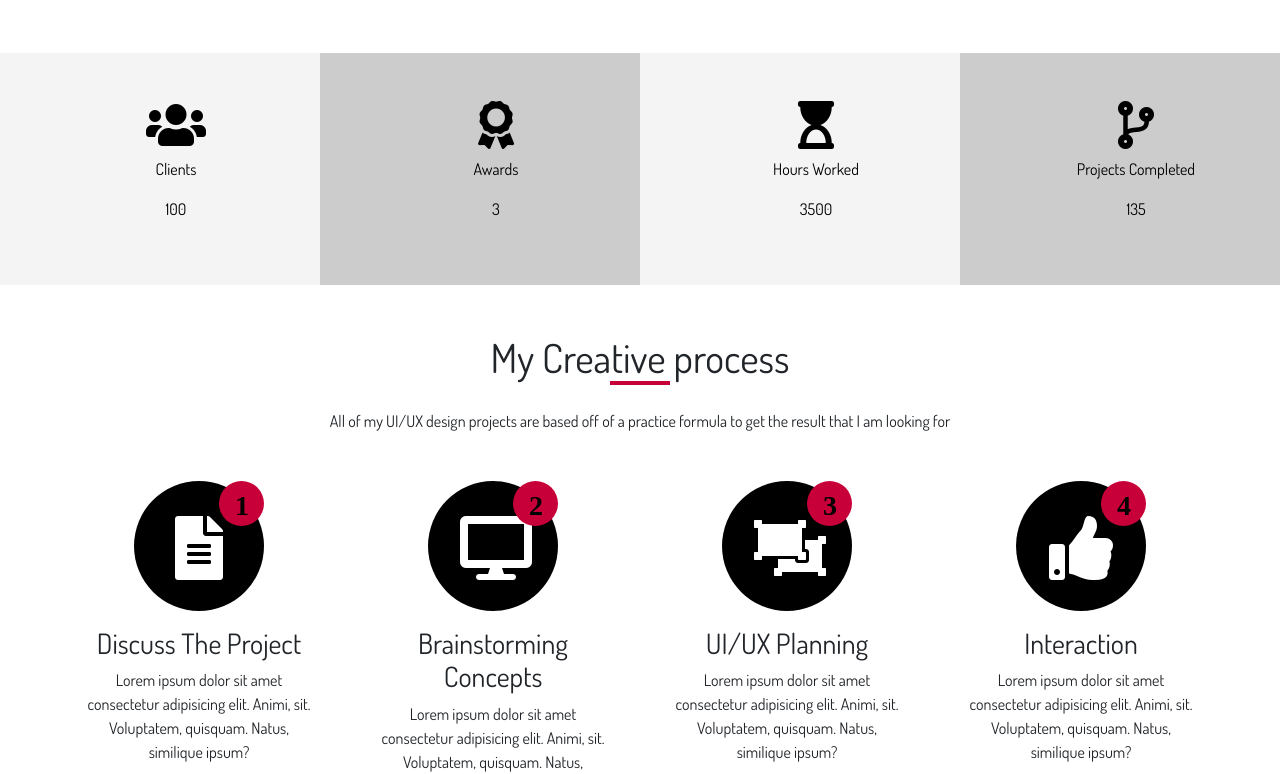
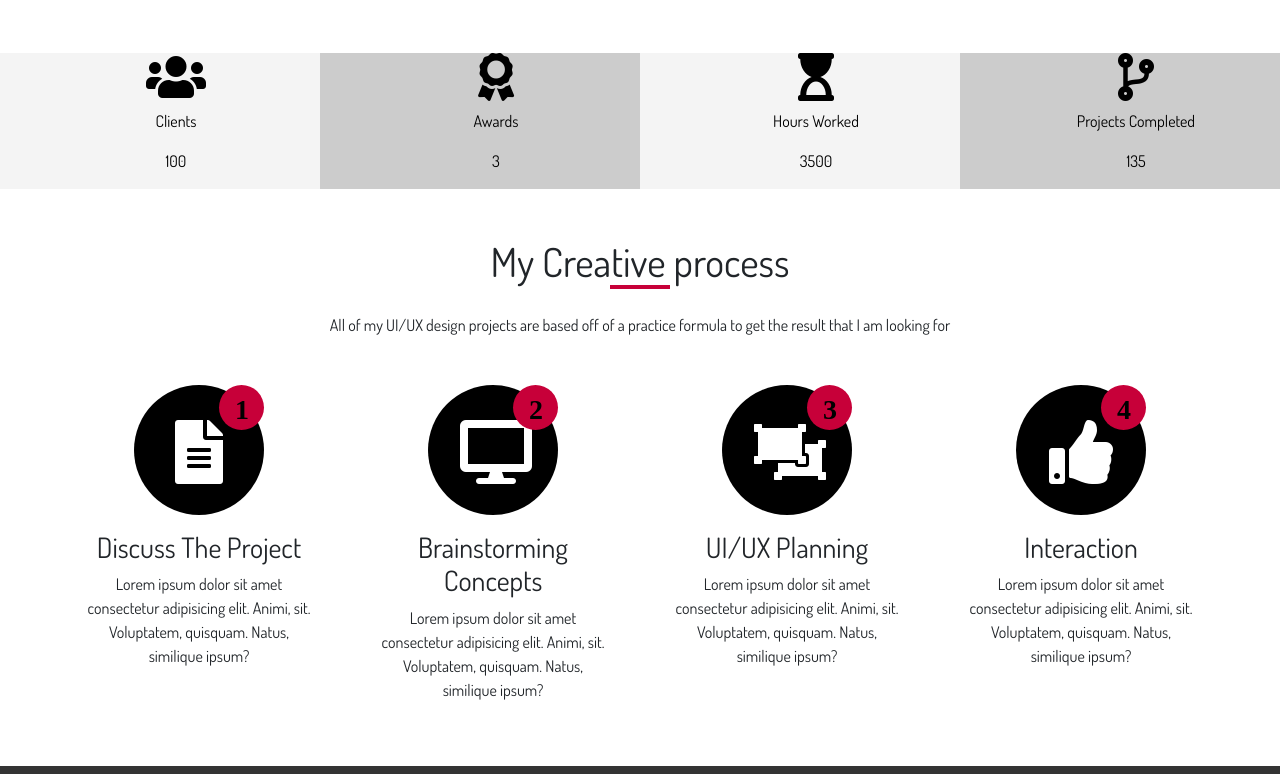
Before and after one commit to sajidahmed167/Portfolio-website-full-responsive, a plain HTML site: page index.html in a window 1280 px wide. Shown: the part 1165-1939 px from the top of the page. Drawn offline with nearby package versions, Linux system fonts and the light colour scheme.

Commit message:
prototype 1.1
fixed padding issues

```diff
--- a/index.html
+++ b/index.html
@@ -67,28 +67,28 @@
     <!-- section2 star -->
       <section id="" class="">
         <div class="specialty-content">
-          <div class="bg-lightgrey-c-black text-align-center p-5">
+          <div class="bg-lightgrey-c-black text-align-center ">
             <ul>
               <li><i class="fas fa-users fa-3x mb-2"></i></li>
               <li class="mb-3">Clients</li>
               <li class="">100</li>
             </ul>
           </div>
-          <div class="bg-grey-c-black text-align-center p-5">
+          <div class="bg-grey-c-black text-align-center">
             <ul>
               <li><i class="fas fa-award fa-3x mb-2"></i></li>
               <li class="mb-3">Awards</li>
               <li class="">3</li>
             </ul>
           </div>
-          <div class="bg-lightgrey-c-black text-align-center p-5">
+          <div class="bg-lightgrey-c-black text-align-center ">
             <ul>
               <li><i class="fas fa-hourglass-start fa-3x mb-2"></i></li>
               <li class="mb-3">Hours Worked</li>
               <li class="">3500</li>
             </ul>
           </div>
-          <div class="bg-grey-c-black text-align-center p-5">
+          <div class="bg-grey-c-black text-align-center ">
             <ul>
               <li><i class="fas fa-code-branch fa-3x mb-2"></i></li>
               <li class="mb-3">Projects Completed</li>
```
